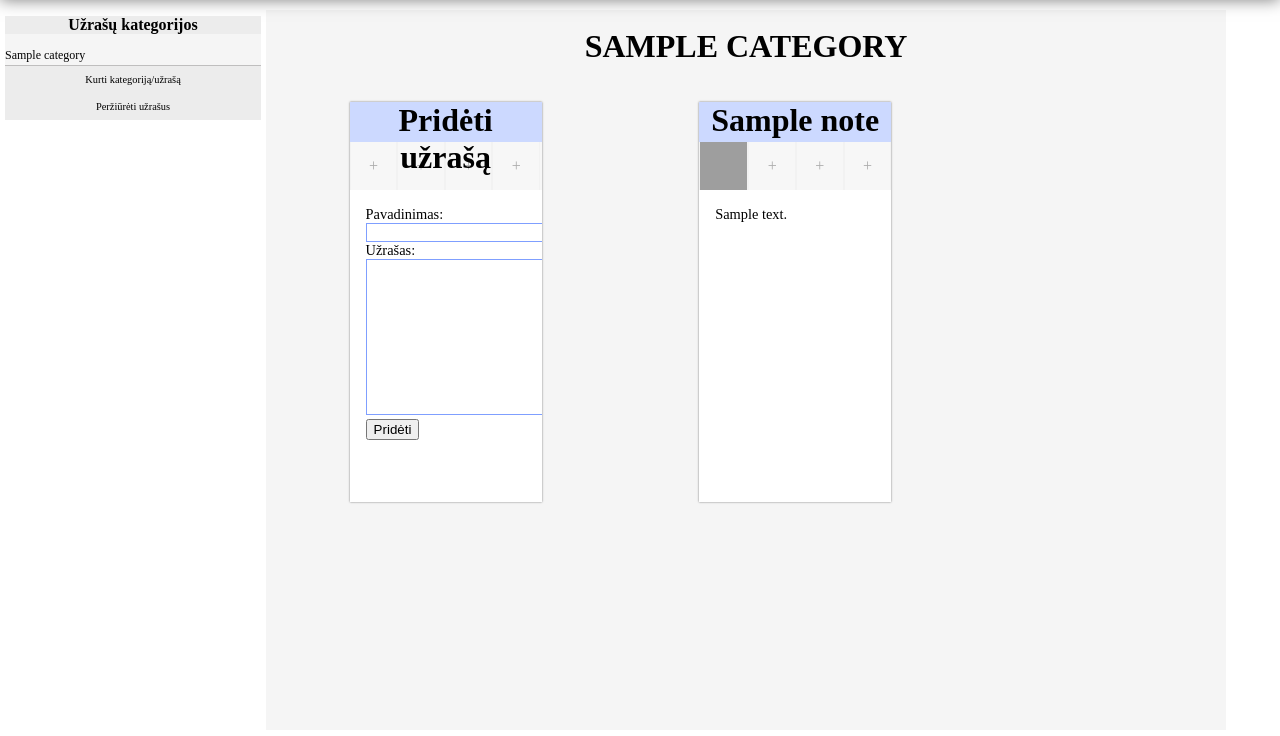
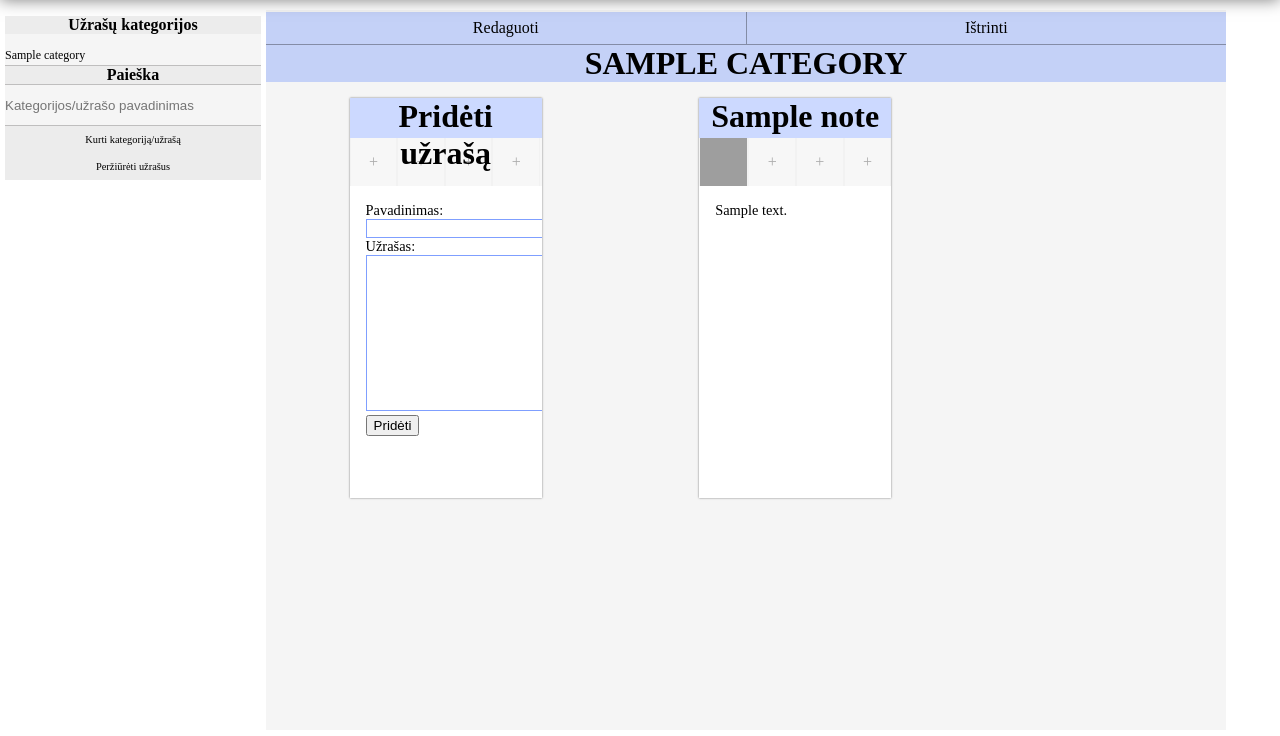
Before and after one commit to ArnasSimaitis/beta-notebook, a Flask app: page /categories?cat=1 in a window 1280 px wide. Shown: the part 64-800 px from the top of the page. Run offline with Flask 2, Linux system fonts and the light colour scheme; a user stored in the database is signed in; tables that the repository leaves empty hold one stand-in row (values such as "Sample post"); grey boxes are pictures that could not be loaded.

Commit message:
Final final version
Added search option + more control over categories (delete, change name).
If you want to delete notes - you can do this in notes view.

```diff
--- a/website/static/category.js
+++ b/website/static/category.js
@@ -102,12 +102,23 @@ function sendData(reqType, data, newNote = ''){
         formData.append('note',data.note)
         xml.send(formData)
     }
+    else if(reqType == 'deleteCategory'){
+        formData.append('request', reqType)
+        formData.append('category', data.category)
+        xml.send(formData)
+    }
+    else if(reqType == 'updateCategory'){
+        formData.append('request', reqType)
+        formData.append('category', data.category)
+        formData.append('name', data.name)
+        xml.send(formData)
+    }
 
     xml.onload = function(){
         response = JSON.parse(this.responseText)
         if (response['response'] != 1) return alert(response['response'])
         else if(reqType == 'uploadPicture' || reqType == 'changeCategory') return
-        else if(reqType == 'deleteNote') return window.location.replace('/')
+        else if(reqType == 'deleteNote' || reqType == 'deleteCategory') return window.location.replace('/')
         else {
             if(reqType=='createCategory' && newNote != ''){
                 document.getElementsByClassName('login')[1].style.border = '0.3rem solid green'
--- /dev/null
+++ b/website/static/categoryHandler.js
@@ -0,0 +1,21 @@
+function deleteCategory(category){
+    sendData("deleteCategory", {'category':category})
+}
+
+function updateCategory(element, category){
+    let deleteBtn = document.getElementById('deleteCategory')
+    let name = document.getElementsByTagName('h1')[1]
+
+    if(element.innerText == 'Redaguoti'){
+        deleteBtn.innerText = 'Atšaukti'
+        deleteBtn.onclick = function(){ window.location.reload()}
+
+        name.innerHTML = `<input id="newCatName" value=${name.innerText}>`
+
+        element.innerText = 'Išsaugoti'
+    }
+    else{
+        let new_name = document.getElementById('newCatName').value
+        sendData("updateCategory", {'category':category,'name':new_name})
+    }
+}
--- a/website/static/style.css
+++ b/website/static/style.css
@@ -256,7 +256,7 @@ label{
     margin-right:5px;
 }
 
-#admin-nav > h3{
+#admin-nav h3{
     text-align:center;
     width:100%;
     background:rgba(14, 5, 5, 0.034);
@@ -307,6 +307,53 @@ label{
 .option:hover{
     background:rgba(14, 5, 5, 0.116);
 }
+
+    /* PAIEŠKA */
+    .search-item{
+        display:flex;
+        justify-content:center;
+        height:min-content;
+        max-height:7vh;
+        flex-direction:column;
+        position:relative;
+    }
+    .search-item > input{
+        background:inherit;
+        width:100%;
+        height:5vh;
+        border-left:none;
+        border-right:none;
+        border-color:rgba(153, 151, 151, 0.575);
+        padding:0;
+    }
+    .search-list{
+        display:none;
+        position:absolute;
+        z-index:1;
+        margin-top:auto;
+        max-height:15vh;
+        width:100%;
+        top:5vh;
+        background:rgba(0, 64, 255, 0.6);
+        box-shadow: rgba(0,0,0,0.5) 0px 0px 2px;
+        overflow-x:auto;
+
+        flex-direction:column;
+
+        border-radius:5px;
+    }
+    .search-list-item{
+        padding-left:0.3vw;
+        padding-right:0.3vw;
+        padding-top:0.5vh;
+        padding-bottom:0.5vh;
+        transition:0.1s;
+        user-select:none;
+    }
+    .search-list-item:hover{
+        background:rgba(0, 64, 255, 1);
+        box-shadow: rgba(0,0,0,0.9) 0px 0px 5px;
+    }
 
 /* Kategorijų/užrašų kūrimas */
 .small-list-wrapper{
@@ -416,6 +463,14 @@ div > #create-note{
     width:inherit;
 }
 
+.cat-header{
+    margin:0;
+    padding:0;
+    width:100%;
+    background:rgba(0, 64, 255, 0.2);
+    border-top:1px solid rgba(0, 0, 0, 0.329)
+}
+
     /* nuotraukos peržiūra */
     dialog.picture{
         padding:0;
@@ -510,6 +565,7 @@ div > #create-note{
     margin-top:auto;
     justify-self:flex-end;
     display:flex;
+    min-width:100%;
 }
 
 .settings > div{
--- a/website/templates/base.html
+++ b/website/templates/base.html
@@ -56,6 +56,42 @@
                 <a href="#"><li>Čia matysite savo užrašus</li></a>
                 {% endif %}
             </ul>
+            {% if user.username != 'guest' and user.is_authenticated and user.notes %}
+            <div id="search">
+                <h3>Paieška</h3>
+                <div class="search-item">
+                    <input placeholder="Kategorijos/užrašo pavadinimas" oninput="search(this)" onclick="search(this)">
+                    <div class="search-list">
+                        {% for x in user.categories %}
+                            <div onclick="window.location.replace('/categories?cat={{x.id}}')" class="search-list-item" style="display:none"><b>K:</b> {{ x.name }}</div>
+                        {% endfor %}
+                        {% for x in user.notes %}
+                            <div onclick="window.location.replace('/note?note={{x.id}}')" class="search-list-item" style="display:none"><b>U:</b> {{ x.name }}</div>
+                        {% endfor %}
+                    </div>
+                    <script>
+                        function search(element){
+                            let searchList = document.getElementsByClassName('search-list')[0]
+                            let searchItems = document.getElementsByClassName('search-list-item')
+                            if(element.value != '') searchList.style.display = 'flex'
+                            else return searchList.style.display = 'none'
+                            for(let x=0;x<searchItems.length;x++){
+                                if(searchItems[x].innerText.toLowerCase().indexOf(element.value.toLowerCase()) != -1){
+                                    searchItems[x].style.display = 'block'
+                                }
+                                else{
+                                    searchItems[x].style.display = 'none'
+                                }
+                            }
+                        }
+                        document.getElementsByTagName('body')[0].addEventListener("click", function(){
+                            let searchList = document.getElementsByClassName('search-list')[0]
+                            if(window.event.target != searchList) return searchList.style.display = 'none'
+                        })
+                    </script>
+                </div>
+            </div>
+            {% endif %}
             <div id="admin-options">
                 {% if user.is_authenticated and user.username != 'guest' %}
                 <a href="/category"><div class="option">Kurti kategoriją/užrašą</div></a>
--- a/website/templates/categories.html
+++ b/website/templates/categories.html
@@ -1,7 +1,12 @@
 {% extends "base.html" %}
 {% block content %}
     {% if category %}
-    <h1>{{ category.name.upper() }}</h1>
+    <div class="settings">
+        <div onclick="updateCategory(this, parseInt('{{category.id}}'))" style="border-right:1px solid rgba(0, 0, 0, 0.329)">Redaguoti</div>
+        <div id="deleteCategory" onclick="deleteCategory(parseInt('{{category.id}}'))">Ištrinti</div>
+    </div>
+    <h1 class="cat-header">{{ category.name.upper() }}</h1>
+
     <div class="cat-wrapper" onlick="console.log(1+1)">
         <div class="categories">
             <h1>Pridėti užrašą</h1>
@@ -55,14 +60,13 @@
         </div>
     {% endfor %}
     <script>
-        console.log('hello')
         function openDialog(dialog){
             document.getElementsByClassName('picture')[parseInt(dialog)-1].showModal()
         }
     </script>
     </div>
     {% else %}
-    <h1>Sukurkite naują kategoriją</h1>
+    <h1>Sukurkite naują užrašą</h1>
     <div class="cat-wrapper">
         <div class="categories">
             <h1>Pridėti užrašą</h1>
@@ -84,4 +88,5 @@
     <script src="{{ url_for('static', filename='category.js')}}"></script>
     {% endif %}
     <script src="{{ url_for('static', filename='pictureHandler.js') }}"></script>
+    <script src="{{ url_for('static', filename='categoryHandler.js') }}"></script>
 {% endblock %}
```
Also changed, not shown: website/creator.py (+26 -1 lines).
